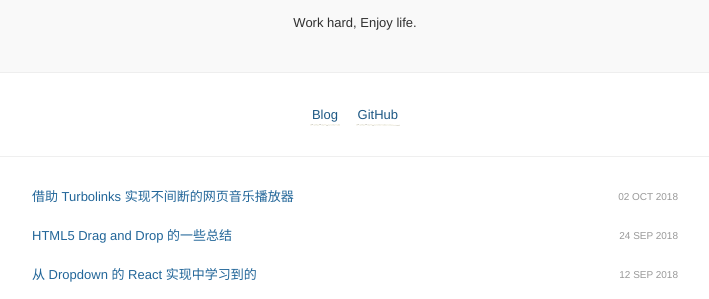
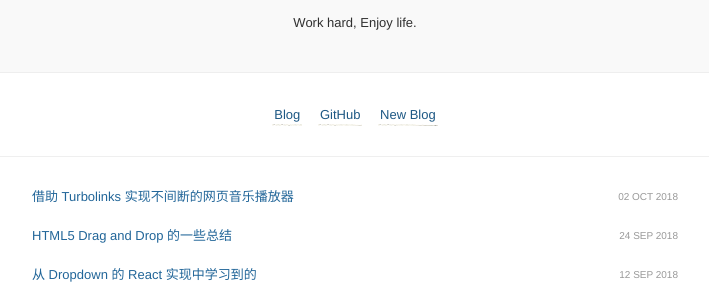
Before and after one commit to baurine/baurine.github.io, a Jekyll site: the page built from index.html, in a window 1280 px wide and 900 px high. Shown: the part 136-435 px from the top of the window, without its empty margins (285-994 px from the left). Built offline with Jekyll 4.4.1, drawn with Linux system fonts in a browser that asks for light colours.

Commit message:
Update README and config, add new blog site link

```diff
--- a/_config.yml
+++ b/_config.yml
@@ -21,6 +21,9 @@ links:
     external:     true
   # - name:         About
   #   url:          /about
+  - name:         New Blog
+    url:          https://baurine.netlify.com/
+    external:     true
 
 # Build settings
 markdown: kramdown
```
Also changed, not shown: README.md.
